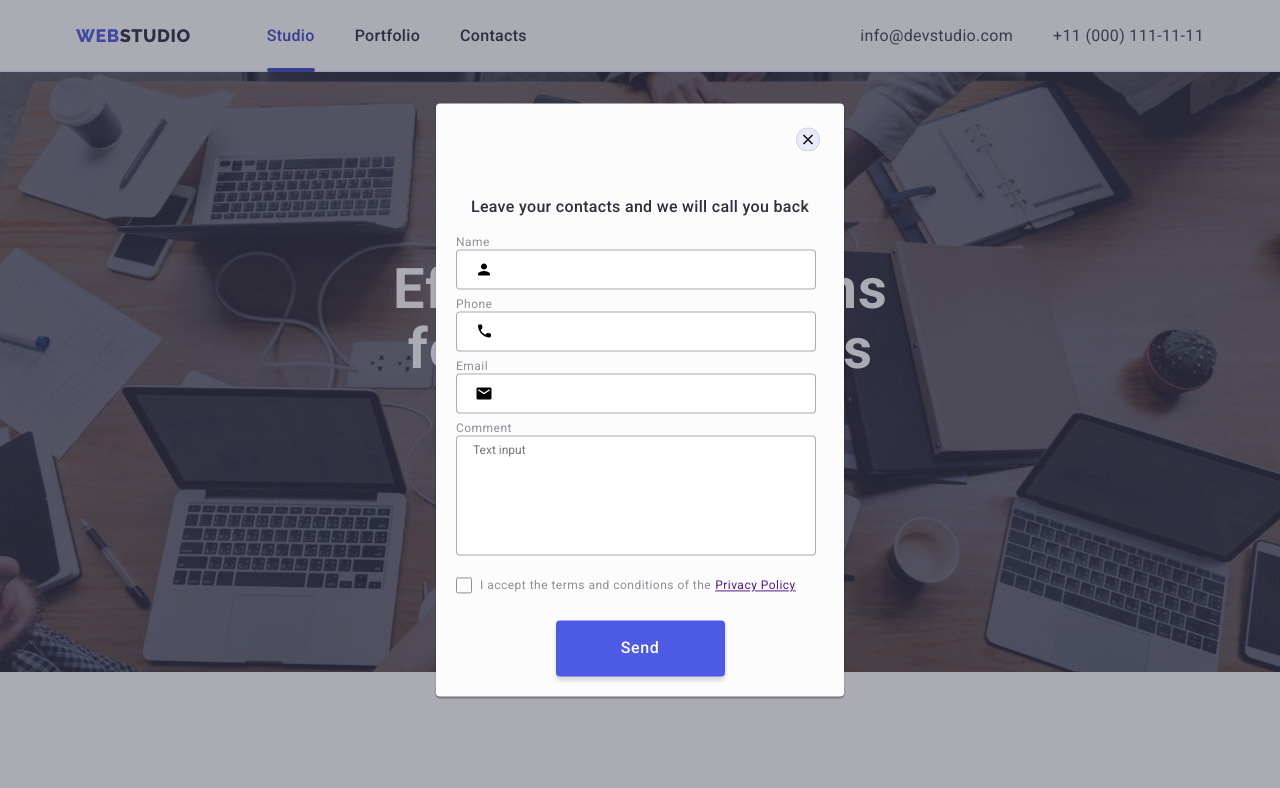
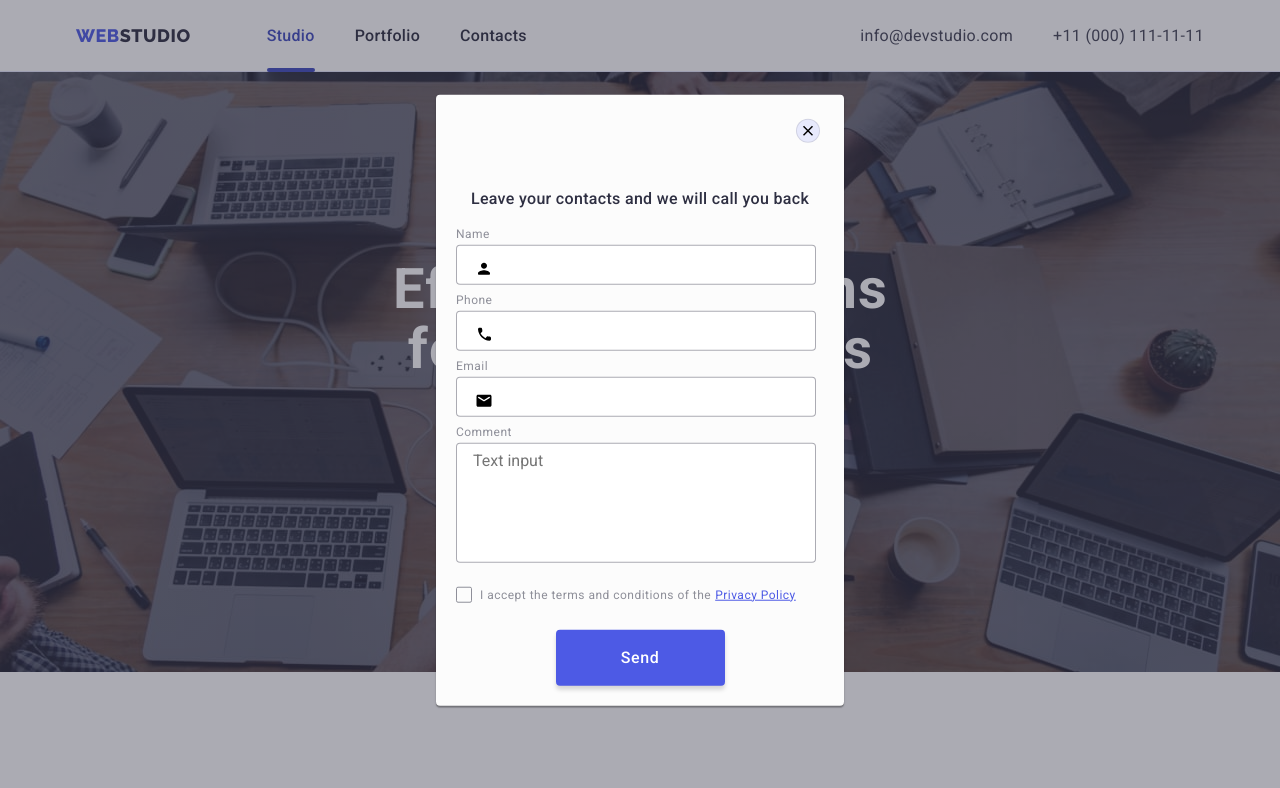
Before and after one commit to Vitalii128/goit-markup-hw-06, a plain HTML site: page index.html in a window 1280 px wide. Both pictures are taken after a click on the button "Order Service". Shown: the top 788 px of the page. Drawn offline with nearby package versions, Linux system fonts and the light colour scheme.

Commit message:
hw-06-finish-fixed

```diff
--- a/css/styles.css
+++ b/css/styles.css
@@ -696,21 +696,20 @@ img {
   top: 50%;
   transform: translateY(-50%);
 }
-.form-group {
+.form-label {
+  display: block;
   font-style: normal;
   font-weight: 400;
   font-size: 12px;
   line-height: 1.17;
   letter-spacing: 0.04em;
   color: #8e8f99;
+  margin-bottom: 4px;
+}
+.form-input {
   margin-bottom: 8px;
 }
-.form-group:nth-child(4) {
-  margin-bottom: 16px;
-}
-.form-group:nth-child(5) {
-  margin-bottom: 24px;
-}
+
 .form-input:focus {
   border-color: var(--logo-web-color);
 }
@@ -726,16 +725,25 @@ img {
   padding-top: 8px;
   padding-left: 16px;
   resize: none;
+  margin-bottom: 16px;
 }
 .form-textarea:focus {
   border-color: var(--logo-web-color);
 }
 .privacy-link {
+  color: var(--logo-web-color);
   margin: 4px;
 }
 .form-label-checkbox {
   display: flex;
   align-items: center;
+  font-style: normal;
+  font-weight: 400;
+  font-size: 12px;
+  line-height: 1.17;
+  letter-spacing: 0.04em;
+  color: #8e8f99;
+  margin-bottom: 24px;
 }
 .form-label-checkbox span {
   width: 16px;
--- a/index.html
+++ b/index.html
@@ -430,49 +430,41 @@
         <h3 class="modal-title">Leave your contacts and we will call you back</h3>
         <form class="modal-form form">
 
-          <div class="form-group">
-            <label class="form-label">
+            <label for="form-name" class="form-label">
               Name
+            </label>
               <div class="form-control">
-                <input type="text" class="form-input" name="fullname" required>
+                <input type="text" class="form-input" id="form-name" name="fullname" required>
                 <svg class="form-icon" width="18" height="hug">
                 <use href="./images/icons.svg#icon-person-black-18dp-1"></use>
                 </svg>
               </div>
+
+            <label for="form-number" class="form-label">
+              Phone
             </label>
-          </div>
-
-          <div class="form-group">
-            <label class="form-label">
-              Phone
             <div class="form-control">
-              <input type="number" class="form-input" name="phone">
+              <input type="number" class="form-input" id="form-number" name="phone">
                 <svg class="form-icon" width="18" height="hug">
                   <use href="./images/icons.svg#icon-phone-black-18dp-1"></use>
                 </svg>
             </div>
+
+            <label for="form-email" class="form-label">
+              Email
             </label>
-          </div>
-
-          <div class="form-group">
-            <label class="form-label">
-              Email
             <div class="form-control">
-                <input type="email" class="form-input" name="email" required>
+                <input type="email" class="form-input" id="form-email" name="email"  required>
                 <svg class="form-icon" width="18" height="hug">
                   <use href="./images/icons.svg#icon-email-black-18dp-1"></use>
                 </svg>
             </div>
+
+            <label for="form-message" class="form-label">
+              Comment
             </label>
-          </div>
+            <textarea name="message" class="form-textarea" id="form-message" placeholder="Text input"></textarea>
 
-          <div class="form-group">
-            <label class="form-label">
-              Comment
-            <textarea name="message" class="form-textarea" placeholder="Text input"></textarea>
-            </label>
-          </div>
-          <div class="form-group">
             <input
               type="checkbox"
               class="form-checkbox visually-hidden"
@@ -481,13 +473,13 @@
               required/>
             <label for="policy" class="form-label-checkbox">
               <span>
-                <svg class="form-checkbox-icon" width="16" height="16">
+                <svg class="form-checkbox-icon" width="10" height="8">
                   <use href="./images/icons.svg#icon-check"></use>
                 </svg>
               </span>
               I accept the terms and conditions of the<a class="privacy-link" href=""> Privacy Policy</a>
             </label>
-          </div>
+
           <button type="submit" class="btn modal-btn">Send</button>
         </form>
       </div>
```
